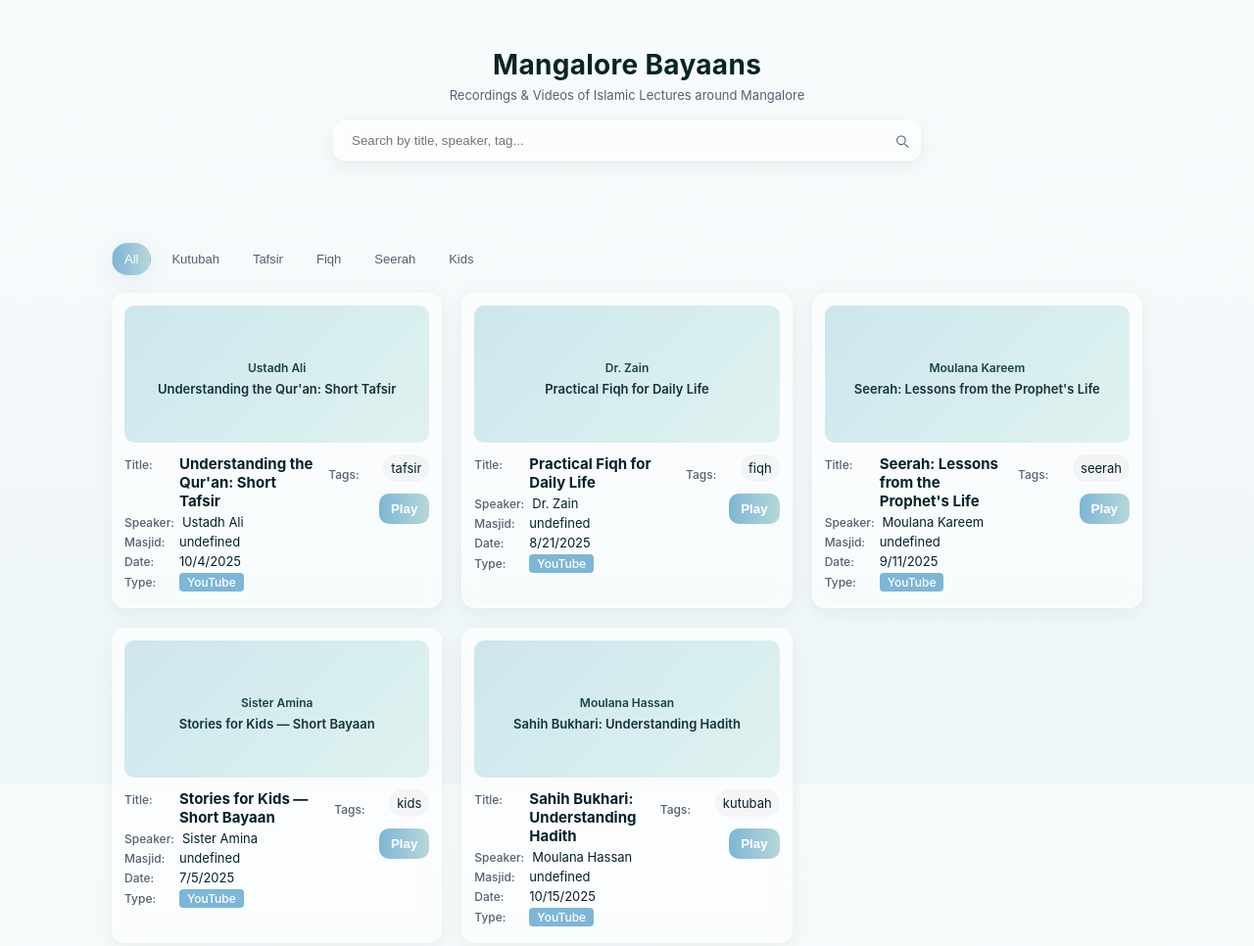
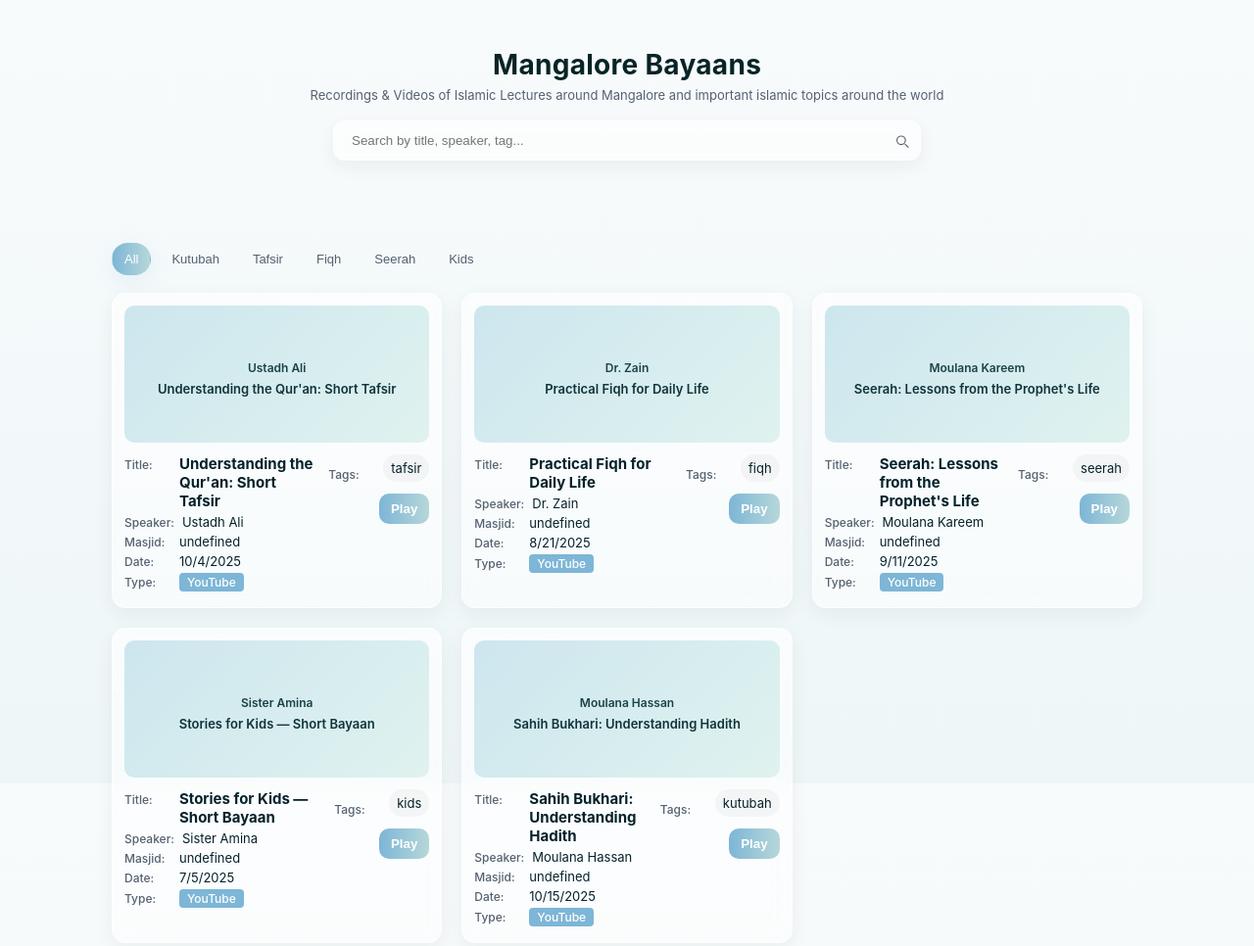
Before and after one commit to aakif100/Mangalore-Bayaan, a website: page frontend/index.html in a window 1280 px wide. Shown: the top 966 px of the page at 98% size. Drawn offline with Linux system fonts and the light colour scheme; no server answers.

Commit message:
minor udpates

```diff
--- a/frontend/index.html
+++ b/frontend/index.html
@@ -17,7 +17,7 @@
       <div class="container header-inner">
         <div class="brand">
           <h1>Mangalore Bayaans</h1>
-          <p class="tagline">Recordings &amp; Videos of Islamic Lectures around Mangalore</p>
+          <p class="tagline">Recordings &amp; Videos of Islamic Lectures around Mangalore and important islamic topics around the world</p>
           <div class="search search-wide">
             <input id="searchInput" type="search" placeholder="Search by title, speaker, tag..." />
             <svg class="icon" viewBox="0 0 24 24" aria-hidden>
```
